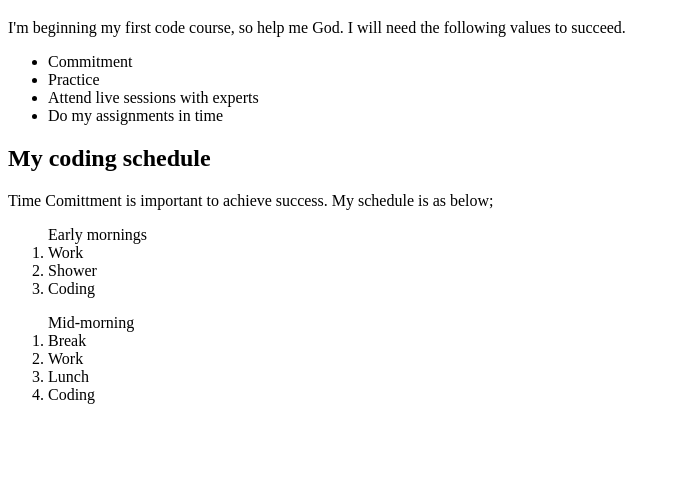
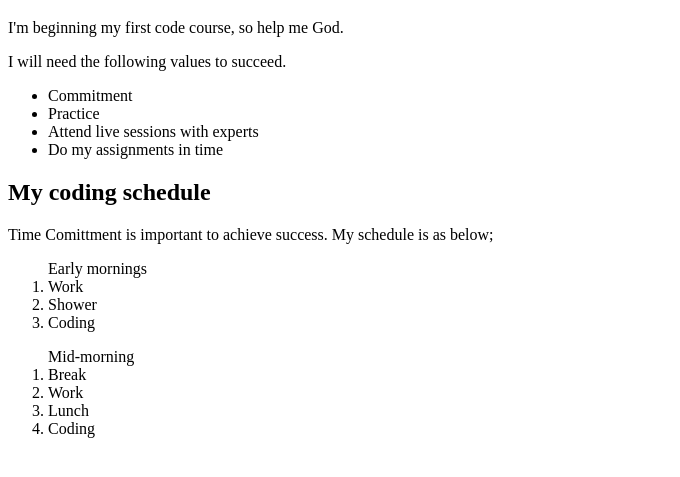
Before and after one commit to Murira7/murira7.github.io, a plain HTML site: page Index.html in a window 1280 px wide. Shown: the part 61-538 px from the top of the page, without its empty margins (0-680 px from the left). Drawn offline with Linux system fonts and the light colour scheme.

Commit message:
Add files via upload
My first website

```diff
--- a/Index.html
+++ b/Index.html
@@ -6,25 +6,22 @@
  </head>
 
   <body>
-
       <h1>My first Code</h1>
 
-    <p>I'm beginning my first code course, so help me God.
-        I will need the following values to succeed.
-
-        <ul>
+      <p>I'm beginning my first code course, so help me God.</p>
+        I will need the following values to succeed.<ul>
             <li>Commitment</li>
             <li>Practice</li>
             <li>Attend live sessions with experts</li>
             <li>Do my assignments in time</li>
         </ul>
-    </p>
 
         <h2> My coding schedule</h2>
 
-    <p>Time Comittment is important to achieve success. My schedule is as below;
+        <p>Time Comittment is important to achieve success. My schedule is as below;</p>
 
         <ol>Early mornings
+
             <li>Work</li>
             <li>Shower</li>
             <li>Coding</li>
@@ -36,8 +33,6 @@
             <li>Lunch</li>
             <li>Coding</li>
         </ol>
-    </p>
-
     </body>
 
 </html>
```
Lines whose indentation alone changed are shown as unchanged.
